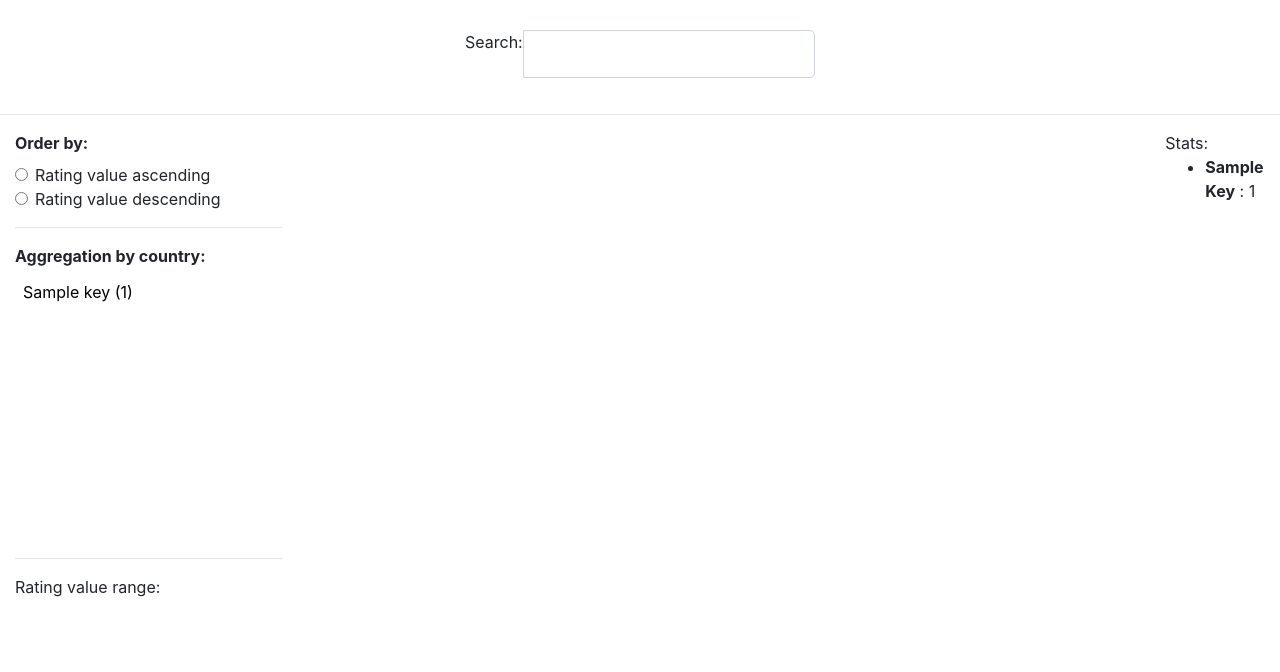
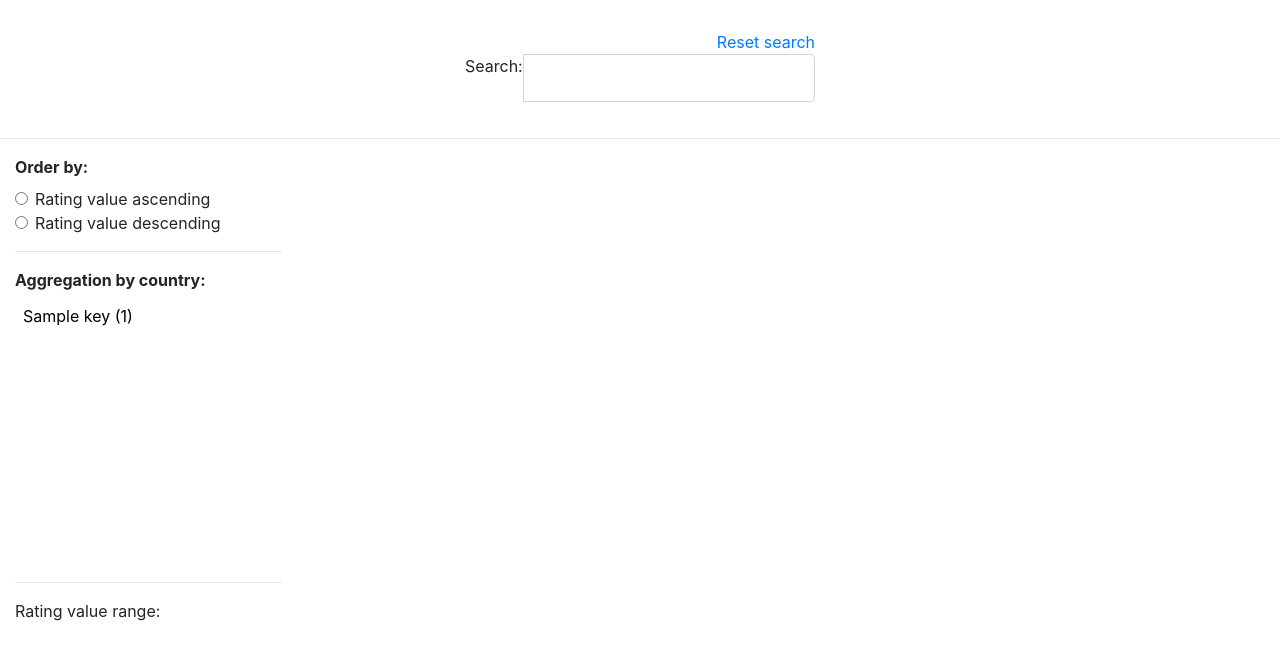
Before and after one commit to 183h/VI-Assignment, a Flask app: template templates/main.html in a window 1280 px wide. Shown: the top 672 px of the page. Run offline with Flask 2, Linux system fonts and the light colour scheme; the template is opened without the code that fills it: most values are stand-ins (such as "Sample title", 1, 10 or a date in 2020); some libraries are stand-ins or nearby versions.

Commit message:
added reset search

```diff
--- a/templates/main.html
+++ b/templates/main.html
@@ -53,6 +53,8 @@
   <div class="row">
     <div class="col"></div>
     <div class="col" style="padding-top: 30px; padding-bottom: 20px">
+    		<a href="/" class="" role="button" style="float:right">Reset search</a>
+
 			<div class="input-group input-group-lg">
   				<span class="input-group-addon" id="i1">Search: </span>
   				<input type="text" class="form-control" aria-describedby="basic-addon1" name="q" value="{{ q }}">
@@ -105,13 +107,6 @@
     </div>
 
     <div class="col">
-    	Stats:
-
-    	<ul>
-  			{% for key, value in hit["highlight"].iteritems() %}
-  				<li><b>{{ key.title() }}</b> : {{ value[0]|safe }}</li>
-  			{% endfor %}
-		</ul>
     </div>
   </div>
 </div>
```
